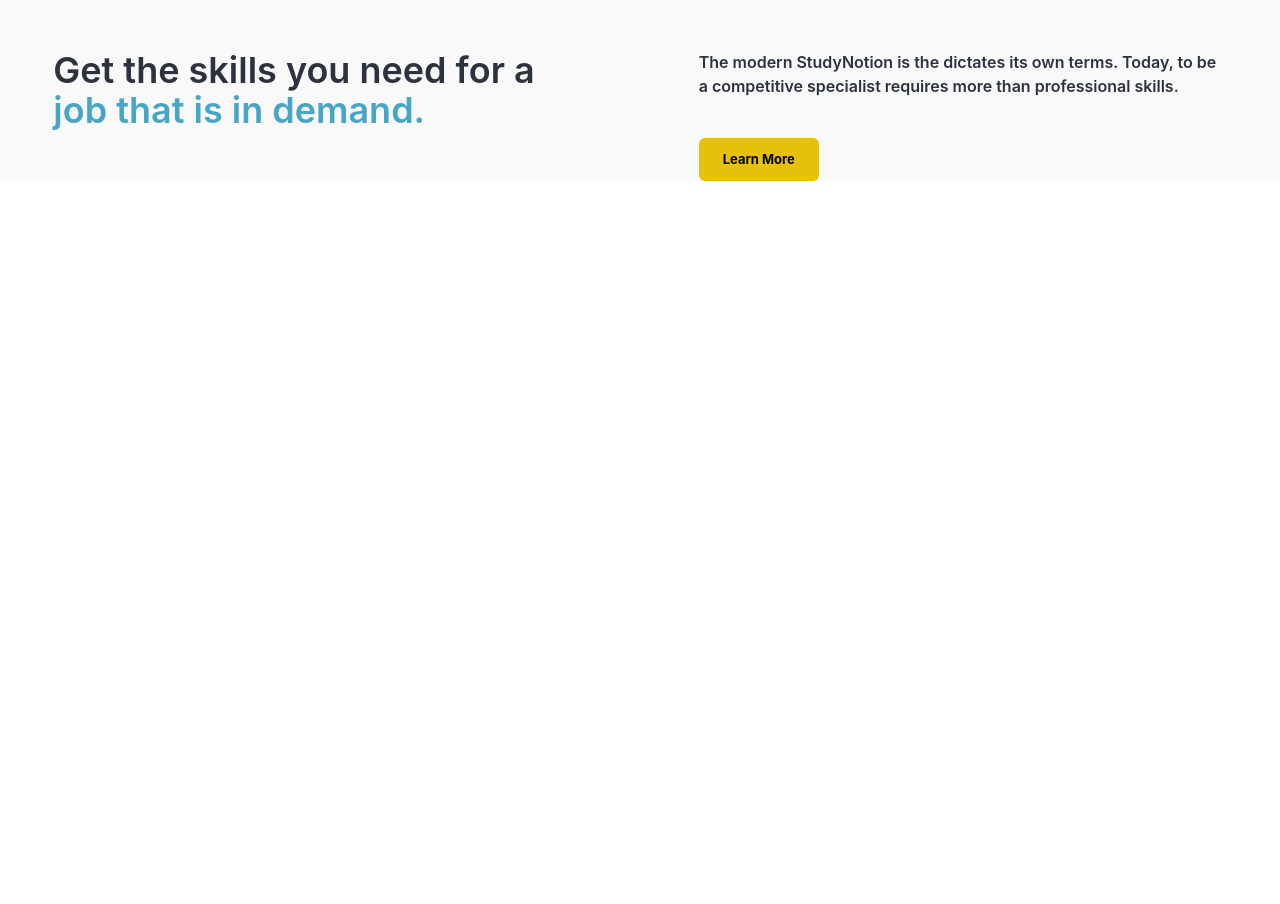
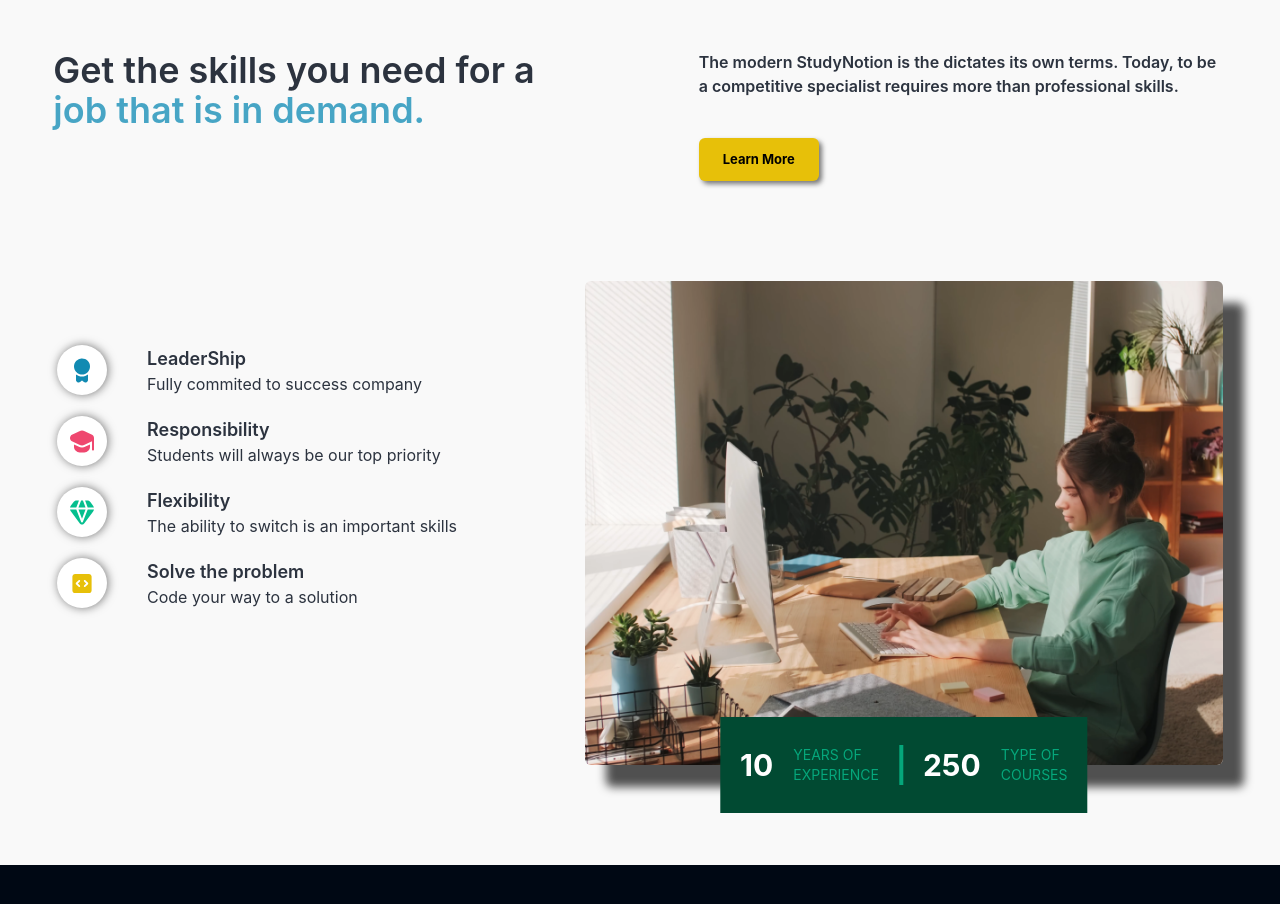
Before and after one commit to priyankRaiyani19/StudyNotion, a React (Create React App) app: page / in a window 1280 px wide. Shown: the part 1840-2744 px from the top of the page. Before the commit the page ends 2021 px from the top, so only its background shows below. Built offline with nearby package versions, Linux system fonts and the light colour scheme.

Commit message:
compelet time line section

```diff
--- a/src/components/core/HomePage/CTAButton.js
+++ b/src/components/core/HomePage/CTAButton.js
@@ -5,7 +5,7 @@ const CtaButton = ({children, active, linkto}) => {
     return (<Link to={linkto}>
             {/* !******************************************************** */}
             <div className={`text-center text-[13px] px-6 py-3 rounded-md font-bold
-             ${active ? "bg-yellow-100 text-black shadow-white" : "bg-richblack-800 shadow-[rgba(119,136,153,1)_0.5px_0.5px_1px_0px]"}
+             ${active ? "bg-yellow-100 text-black shadow-[rgba(120,120,120,120)_3px_3px_5px_0px]" : "bg-richblack-800 shadow-[rgba(120,120,120,120)_3px_3px_5px_0px]"}
              hover:scale-95 transition-all duration-200`}>
                 {children}
             </div>
--- /dev/null
+++ b/src/components/core/HomePage/LearningLangaugeSection.js
@@ -0,0 +1,11 @@
+import React from 'react';
+
+const LearningLangaugeSection = () => {
+    return (
+        <div>
+
+        </div>
+    );
+};
+
+export default LearningLangaugeSection;
--- /dev/null
+++ b/src/components/core/HomePage/TimelineSection.js
@@ -0,0 +1,121 @@
+import React from 'react';
+import Logo1 from '../../../assets/TimeLineLogo/Logo1.svg'
+import Logo2 from '../../../assets/TimeLineLogo/Logo2.svg'
+import Logo3 from '../../../assets/TimeLineLogo/Logo3.svg'
+import Logo4 from '../../../assets/TimeLineLogo/Logo4.svg'
+import timeLineImage from '../../../assets/Images/TimelineImage.png'
+
+
+const timeLine = [
+    {
+        Logo: Logo1,
+        heading: "LeaderShip",
+        description: "Fully commited to success company",
+    },
+    {
+        Logo: Logo2,
+        heading: "Responsibility",
+        description: "Students will always be our top priority",
+    },
+    {
+        Logo: Logo3,
+        heading: "Flexibility",
+        description: "The ability to switch is an important skills",
+    },
+    {
+        Logo: Logo4,
+        heading: "Solve the problem",
+        description: "Code your way to a solution",
+    }
+]
+
+
+const TimelineSection = () => {
+    return (
+        <div>
+
+            <div className=" flex flex-row gap-14  mt-[100px] mb-[100px] ">
+
+                {/* ? part 1 left box*/}
+
+                <div className="flex flex-col w-[45%] gap-5 mr-auto mt-16">
+
+                    {
+                        timeLine.map((element, index) => {
+                            return (
+                                <div className="flex flex-row gap-10" key={index}>
+
+                                    <div className="flex  w-[50px] h-[50px] rounded-[50%] bg-white items-center  justify-center
+                                          shadow-[rgb(120,120,120)_1px_0px_10px_0px] ">
+
+                                        <img src={element.Logo} alt="not found"/>
+
+                                    </div>
+
+                                    <div className="flex  flex-col g" key={index}>
+                                        <h2 className=" font-semibold text-[18px]">
+                                            {element.heading}
+                                        </h2>
+                                        <p className="text-base ">
+                                            {element.description}
+                                        </p>
+
+                                    </div>
+
+
+                                </div>
+                            );
+                        })
+                    }
+
+
+                </div>
+
+                {/*  ? part 2 :right   */}
+
+
+                <div className="relative shadow-blue-200 ">
+                    <img src={timeLineImage}
+                         alt="not found"
+                         className="rounded-md object-cover h-fit  shadow-[rgb(80,80,80)_21px_22px_10px_0px]"/>
+
+                    <div className="absolute  bg-caribbeangreen-700 flex-row flex text-white uppercase py-7
+                 left-[50%] translate-x-[-50%] bottom-[-10%]  ">
+
+                        <div className="flex flex-row gap-5 items-center justify-center
+                        border-r-4 border-caribbeangreen-300 px-5 ">
+                            <p className="text-3xl font-bold">
+                                10
+                            </p>
+                            <p className="text-caribbeangreen-300 text-sm ">
+                                Years Of Experience
+                            </p>
+                        </div>
+
+                        <div className="flex flex-row gap-5 items-center justify-center px-5">
+
+                            <p className="text-3xl font-bold">
+                                250
+                            </p>
+                            <p className="text-caribbeangreen-300 text-sm ">
+                                Type Of Courses
+                            </p>
+
+                        </div>
+
+
+                        <div></div>
+
+
+                    </div>
+
+                </div>
+
+
+            </div>
+
+        </div>
+    );
+};
+
+export default TimelineSection;
--- a/src/pages/Home.js
+++ b/src/pages/Home.js
@@ -1,11 +1,15 @@
 import React from 'react'
 import {FaArrowRight} from "react-icons/fa"
 import {Link} from "react-router-dom"
+
+
+import Banner from "../assets/Images/banner.mp4"
 import HighlightText from '../components/core/HomePage/HighlightText'
 import CTAButton from "../components/core/HomePage/CTAButton"
-import Banner from "../assets/Images/banner.mp4"
 import CodeBlocks from "../components/core/HomePage/CodeBlocks"
-import CtaButton from "../components/core/HomePage/CTAButton";
+import TimelineSection from "../components/core/HomePage/TimelineSection"
+import LearningLangaugeSection from "../components/core/HomePage/LearningLangaugeSection"
+
 
 const Home = () => {
     return (
@@ -134,11 +138,11 @@ const Home = () => {
 
             <div className="bg-pure-greys-5 text-richblack-700">
 
-                {/* ? part 1*/}
+                {/* ? part 1 chex Background  */}
 
                 <div className="homepage_bg h-[310px] ">
 
-                    {/*  ! if we can sentence uncomment which is comment thats working same */}
+                    {/*  ! if we can sentence uncomment which is comment that's working same */}
                     {/*<div className="w-11/12 max-w-maxContent  flex items-center justify-center gap-5 mx-auto ">*/}
                     <div
                         className="w-11/12 max-w-maxContent  flex flex-col items-center  justify-between gap-5 mx-auto ">
@@ -164,33 +168,43 @@ const Home = () => {
 
                 </div>
 
-                {/* ?  part 2*/}
+                {/* ?  part 2 job in demand */}
 
                 <div
-                    className="mx-auto w-11/12 mt-[125px] max-w-maxContent  flex flex-col items-center   justify-between">
+                    className="mx-auto  w-11/12 mt-[125px] mb-10 max-w-maxContent  flex flex-col items-center justify-between">
 
                     <div className="flex flex-row gap-7 w-full">
-
                         <div className="w-[45%] text-4xl font-semibold">
                             Get the skills you need for a
                             <HighlightText text={"job that is in demand."}></HighlightText>
                         </div>
 
                         <div className="w-[45%] ml-auto flex flex-col items-start  gap-10 justify-between">
-
                             <div className="font-semibold">
                                 The modern StudyNotion is the dictates its own terms. Today, to be a competitive
                                 specialist requires more than professional skills.
                             </div>
+
                             <div>
-                                <CtaButton active={true} linkto={"/signup"}>Learn More</CtaButton>
+                                <CTAButton active={true} linkto={"/signup"}>Learn More</CTAButton>
                             </div>
 
                         </div>
 
                     </div>
 
+                    {/*  ? part 3 TimeLine Section */}
+
+                    <TimelineSection/>
+
+                    {/* ? part 4 Learning section  */}
+
+                    <LearningLangaugeSection/>
+
                 </div>
+
+
+
 
             </div>
 
```
